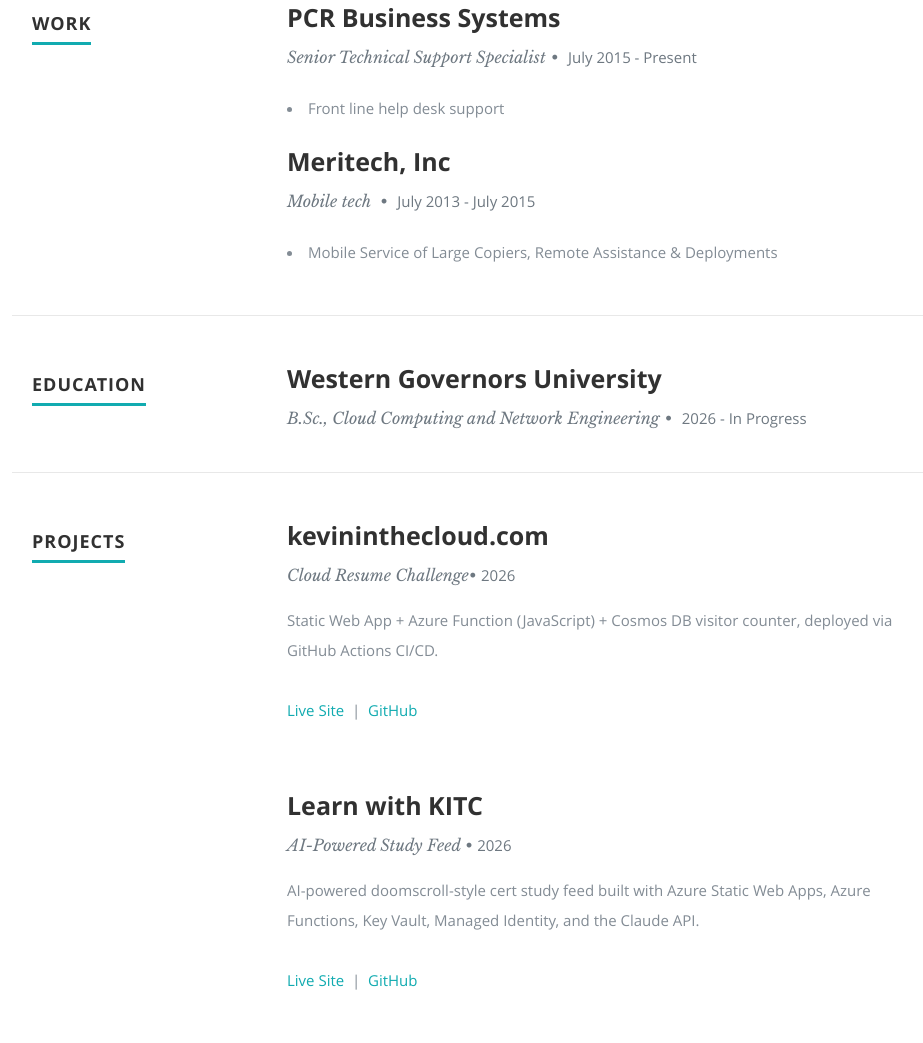
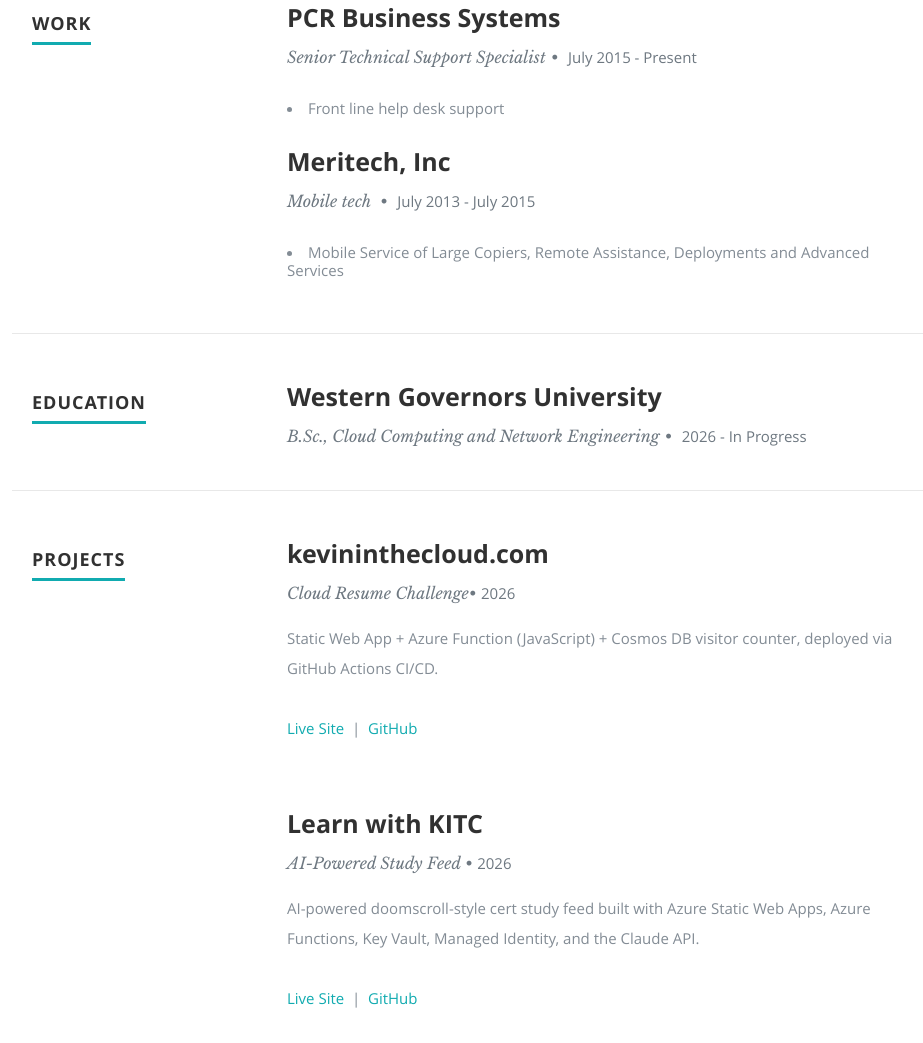
Before and after one commit to kamcqui/azure-resume, a plain HTML site: page frontend/index.html in a window 1280 px wide. Shown: the part 2718-3761 px from the top of the page, without its empty margins (118-1041 px from the left). Drawn offline with nearby package versions, Linux system fonts and the light colour scheme; no server answers.

Commit message:
Update Code

```diff
--- a/frontend/index.html
+++ b/frontend/index.html
@@ -266,7 +266,7 @@
                   <p class="info">Mobile tech <span>&bull;</span> <em class="date">July 2013 - July 2015</em></p>
 
                   <p>
-                     <li>Mobile Service of Large Copiers, Remote Assistance & Deployments</li>
+                     <li>Mobile Service of Large Copiers, Remote Assistance, Deployments and Advanced Services</li>
 
                   </p>
 
```
